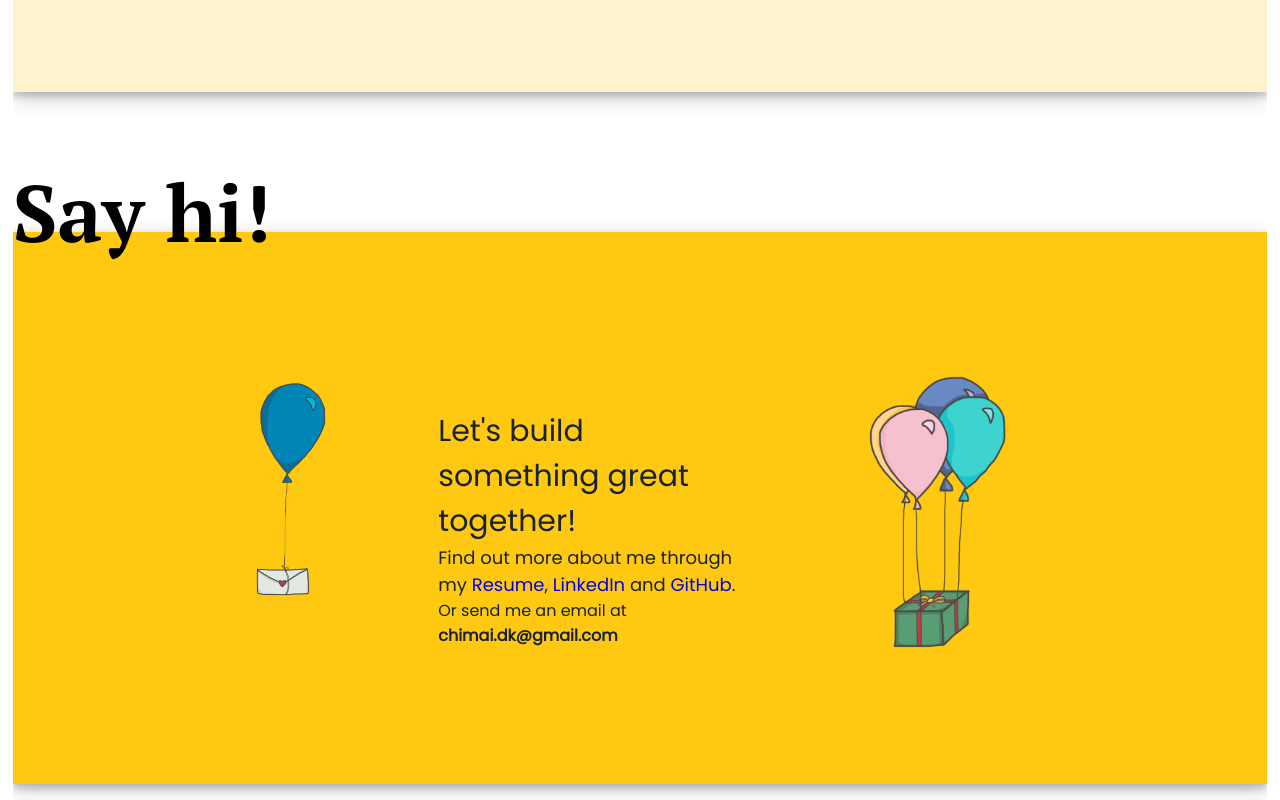
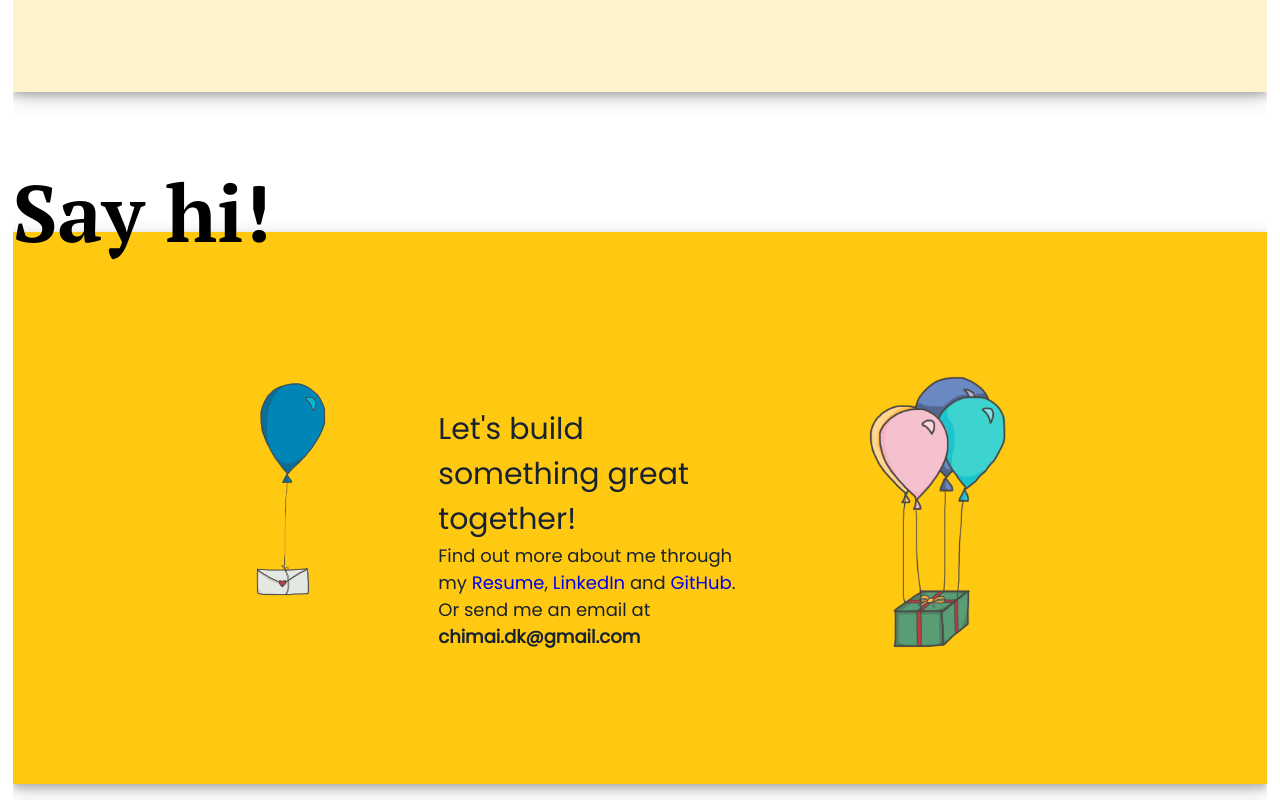
Before and after one commit to little-chi-mai/portfolio, a website: page index.html in a window 1280 px wide. Shown: the part 4513-5313 px from the top of the page. Drawn offline with Linux system fonts and the light colour scheme; a web font is replaced by a local one.

Commit message:
change font size footer

```diff
--- a/index.html
+++ b/index.html
@@ -376,7 +376,7 @@
                         <div class="footer__text">Let's build something great together!</div>
                         <p class="footer__contact">Find out more about me through my <a target="_blank" href="https://little-chi-mai.github.io/portfolio/resume-mai.pdf">Resume</a>,
                         <a href="https://www.linkedin.com/in/chi-mai-nguyenn/" target="_blank">LinkedIn</a> and <a href="https://github.com/little-chi-mai" target="_blank">GitHub</a>.</p>
-                        <p>Or send me an email at <strong>chimai.dk@gmail.com</strong> </p>
+                        <p class="footer__contact">Or send me an email at <strong>chimai.dk@gmail.com</strong> </p>
                         <div class="footer__wrap">
                             <!-- <a  href="mailto:chimai.dk@gmail.com"> -->
 
```
